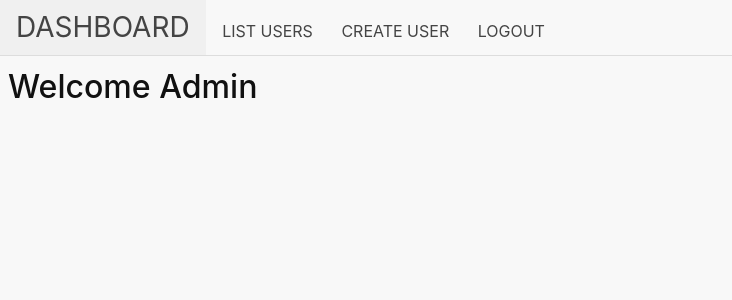
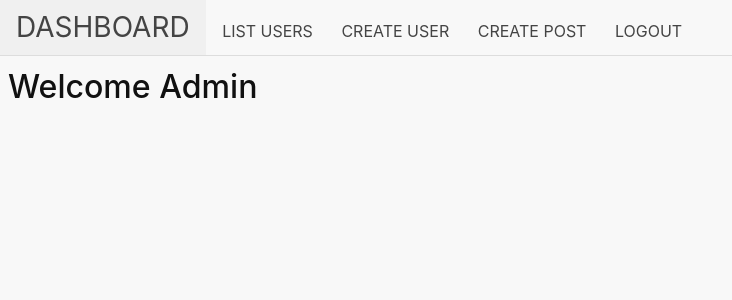
Before and after one commit to SamiShakoori/FlaskBlog, a Flask app: page /admin/ in a window 1280 px wide. Shown: the top 300 px of the page, without its empty margins (0-732 px from the left). Run offline with Flask 2, Linux system fonts and the light colour scheme.

Commit message:
creating post panel for admin

```diff
--- a/mod_admin/views.py
+++ b/mod_admin/views.py
@@ -4,6 +4,8 @@ from . import admin
 from app import db
 from mod_users.forms import LoginForm, RegisterForm
 from mod_users.models import User
+from mod_blog.forms import CreatePostForm
+from mod_blog.models import Post
 
 
 @admin.route('/')
@@ -80,3 +82,26 @@ def create_user():
             flash('This email had already used!')
             return render_template('admin/create_user.html', form=form)
     return render_template('admin/create_user.html', form=form)
+
+
+@admin.route('/posts/new/', methods=['GET', 'POST'])
+def create_post():
+    form = CreatePostForm(request.form)
+    if request.method == 'POST':
+        if not form.validate_on_submit():
+            return render_template('admin/create_post.html', form=form)
+        new_post = Post()
+        new_post.title = form.title.data
+        new_post.slug = form.slug.data
+        new_post.content = form.content.data
+        new_post.summary = form.summary.data
+        try:
+            db.session.add(new_post)
+            db.session.commit()
+            flash('Post created.')
+            return render_template('admin/create_post.html', form=form)
+        except IntegrityError:
+            db.session.rollback()
+            flash('Try Again!')
+            return render_template('admin/create_post.html', form=form)
+    return render_template('admin/create_post.html', form=form)
--- a/templates/admin/_includes/navigation.html
+++ b/templates/admin/_includes/navigation.html
@@ -2,5 +2,6 @@
     <a href="{{ url_for('admin.index') }}" class="logo button">Dashboard</a>
     <a href="{{ url_for('admin.list_users') }}" class="button">List Users</a>
     <a href="{{ url_for('admin.create_user') }}" class="button">Create User</a>
+    <a href="{{ url_for('admin.create_post') }}" class="button">Create Post</a>
     <a href="{{ url_for('admin.logout') }}" class="button">Logout</a>
 </header>
```
Also changed, not shown: templates/admin/create_post.html (added, +14 -0 lines), mod_blog/__init__.py (line endings or trailing spaces).
